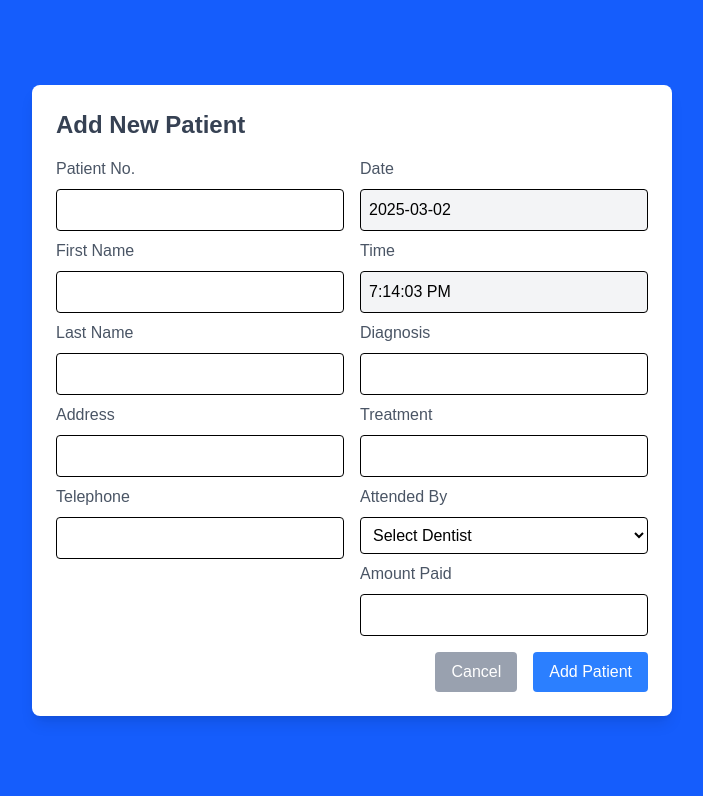
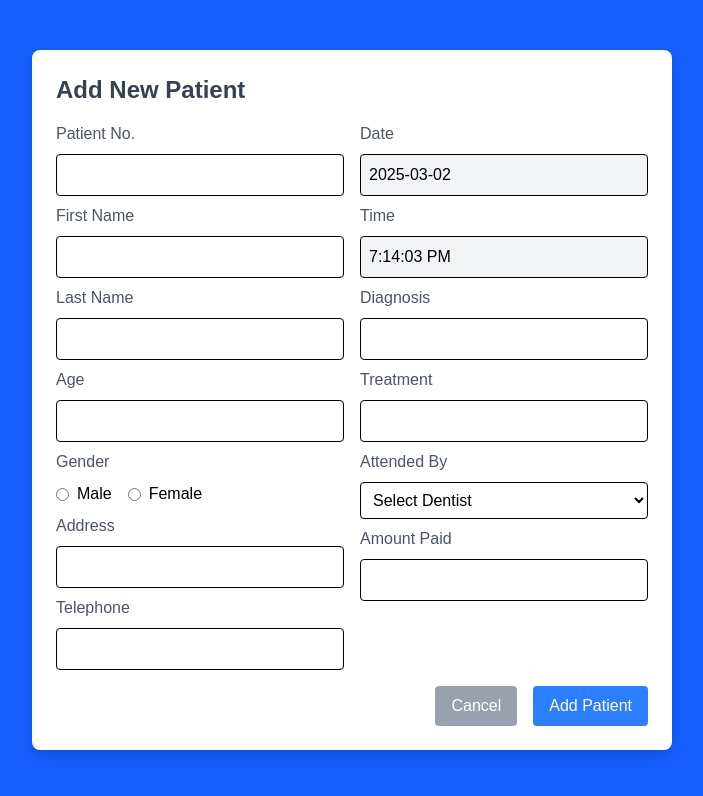
Before and after one commit to BCEESAY10/patients-record-system-ui, a React (Vite) app: page / in a window 1280 px wide. Both pictures are taken after typing "Sample" into the empty fields and a click on the button "+ Add Patient". Shown: the top 796 px of the page, without its empty margins (288-991 px from the left). Built offline with nearby package versions, Linux system fonts and the light colour scheme.

Commit message:
Add Age and Gender input fields

```diff
--- a/src/AddPatient.jsx
+++ b/src/AddPatient.jsx
@@ -7,6 +7,8 @@ function AddPatient({ isOpen, onClose, onAddPatient }) {
     patientNo: "",
     firstName: "",
     lastName: "",
+    age: "",
+    gender: "",
     address: "",
     phone: "",
     diagnosis: "",
@@ -35,67 +37,176 @@ function AddPatient({ isOpen, onClose, onAddPatient }) {
 
   // Submit function to add a patient
   const handleSubmit = () => {
-    onAddPatient(formData); // Pass new patient to the parent component
-    onClose(); // Close modal after adding
+    onAddPatient(formData);
+    onClose();
   };
 
   return (
     <div className="fixed inset-0 flex items-center justify-center bg-blue-600 bg-opacity-30">
       <div className="bg-white p-6 rounded-lg shadow-lg w-1/2">
-        <h2 className="text-2xl font-semibold text-gray-700 mb-4">Add New Patient</h2>
+        <h2 className="text-2xl font-semibold text-gray-700 mb-4">
+          Add New Patient
+        </h2>
 
         {/* Form */}
         <div className="grid grid-cols-2 gap-4">
           {/* Left side inputs */}
           <div className="flex flex-col space-y-2">
             <label className="text-gray-600">Patient No.</label>
-            <input type="text" name="patientNo" value={formData.patientNo} onChange={handleChange} className="border p-2 rounded" />
+            <input
+              type="text"
+              name="patientNo"
+              value={formData.patientNo}
+              onChange={handleChange}
+              required
+              className="border p-2 rounded"
+            />
 
             <label className="text-gray-600">First Name</label>
-            <input type="text" name="firstName" value={formData.firstName} onChange={handleChange} className="border p-2 rounded" />
+            <input
+              type="text"
+              name="firstName"
+              value={formData.firstName}
+              onChange={handleChange}
+              className="border p-2 rounded"
+              required
+            />
 
             <label className="text-gray-600">Last Name</label>
-            <input type="text" name="lastName" value={formData.lastName} onChange={handleChange} className="border p-2 rounded" />
+            <input
+              type="text"
+              name="lastName"
+              value={formData.lastName}
+              onChange={handleChange}
+              className="border p-2 rounded"
+            />
+
+            <label className="text-gray-600">Age</label>
+            <input
+              type="number"
+              name="name"
+              value={formData.name}
+              onChange={handleChange}
+              className="border p-2 rounded"
+            />
+
+            <label className="text-gray-600">Gender</label>
+            <div className="flex space-x-4">
+              <label className="flex items-center">
+                <input
+                  type="radio"
+                  name="gender"
+                  value="male"
+                  checked={formData.gender === "male"}
+                  onChange={handleChange}
+                  className="mr-2"
+                />
+                Male
+              </label>
+
+              <label className="flex items-center">
+                <input
+                  type="radio"
+                  name="gender"
+                  value="female"
+                  checked={formData.gender === "female"}
+                  onChange={handleChange}
+                  className="mr-2"
+                />
+                Female
+              </label>
+            </div>
 
             <label className="text-gray-600">Address</label>
-            <input type="text" name="address" value={formData.address} onChange={handleChange} className="border p-2 rounded" />
+            <input
+              type="text"
+              name="address"
+              value={formData.address}
+              onChange={handleChange}
+              className="border p-2 rounded"
+            />
 
             <label className="text-gray-600">Telephone</label>
-            <input type="text" name="phone" value={formData.phone} onChange={handleChange} className="border p-2 rounded" />
+            <input
+              type="text"
+              name="phone"
+              value={formData.phone}
+              onChange={handleChange}
+              className="border p-2 rounded"
+            />
           </div>
 
           {/* Right side inputs */}
           <div className="flex flex-col space-y-2">
             <label className="text-gray-600">Date</label>
-            <input type="text" value={formData.date} readOnly className="border p-2 rounded bg-gray-100" />
+            <input
+              type="text"
+              value={formData.date}
+              readOnly
+              className="border p-2 rounded bg-gray-100"
+            />
 
             <label className="text-gray-600">Time</label>
-            <input type="text" value={formData.time} readOnly className="border p-2 rounded bg-gray-100" />
+            <input
+              type="text"
+              value={formData.time}
+              readOnly
+              className="border p-2 rounded bg-gray-100"
+            />
 
             <label className="text-gray-600">Diagnosis</label>
-            <input type="text" name="diagnosis" value={formData.diagnosis} onChange={handleChange} className="border p-2 rounded" />
+            <input
+              type="text"
+              name="diagnosis"
+              value={formData.diagnosis}
+              onChange={handleChange}
+              className="border p-2 rounded"
+            />
 
             <label className="text-gray-600">Treatment</label>
-            <input type="text" name="treatment" value={formData.treatment} onChange={handleChange} className="border p-2 rounded" />
+            <input
+              type="text"
+              name="treatment"
+              value={formData.treatment}
+              onChange={handleChange}
+              className="border p-2 rounded"
+            />
 
             <label className="text-gray-600">Attended By</label>
-            <select name="attendedBy" value={formData.attendedBy} onChange={handleChange} className="border p-2 rounded cursor-pointer">
+            <select
+              name="attendedBy"
+              value={formData.attendedBy}
+              onChange={handleChange}
+              className="border p-2 rounded cursor-pointer"
+            >
               <option value="">Select Dentist</option>
               <option value="Dr. Jobe">Ahmad</option>
               <option value="Dr. Camara">Musa</option>
             </select>
 
             <label className="text-gray-600">Amount Paid</label>
-            <input type="number" name="amountPaid" value={formData.amountPaid} onChange={handleChange} className="border p-2 rounded" />
+            <input
+              type="number"
+              name="amountPaid"
+              value={formData.amountPaid}
+              onChange={handleChange}
+              className="border p-2 rounded"
+            />
           </div>
         </div>
 
         {/* Buttons */}
         <div className="flex justify-end space-x-4 mt-4">
-          <button onClick={onClose} className="bg-gray-400 px-4 py-2 text-white rounded hover:bg-gray-500 cursor-pointer">
+          <button
+            onClick={onClose}
+            className="bg-gray-400 px-4 py-2 text-white rounded hover:bg-gray-500 cursor-pointer"
+          >
             Cancel
           </button>
-          <button onClick={handleSubmit} className="bg-blue-500 px-4 py-2 text-white rounded hover:bg-blue-600 cursor-pointer">
+          <button
+            onClick={handleSubmit}
+            className="bg-blue-500 px-4 py-2 text-white rounded hover:bg-blue-600 cursor-pointer"
+          >
             Add Patient
           </button>
         </div>
```
